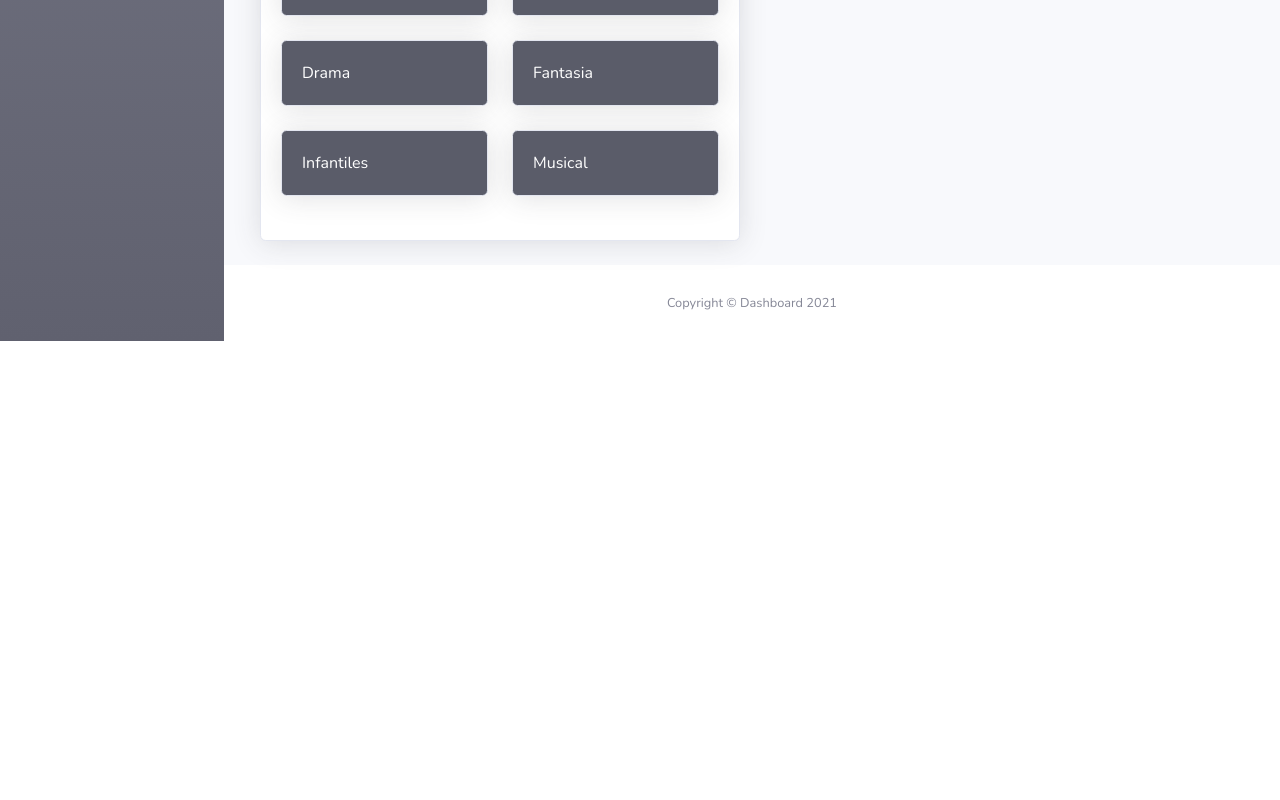
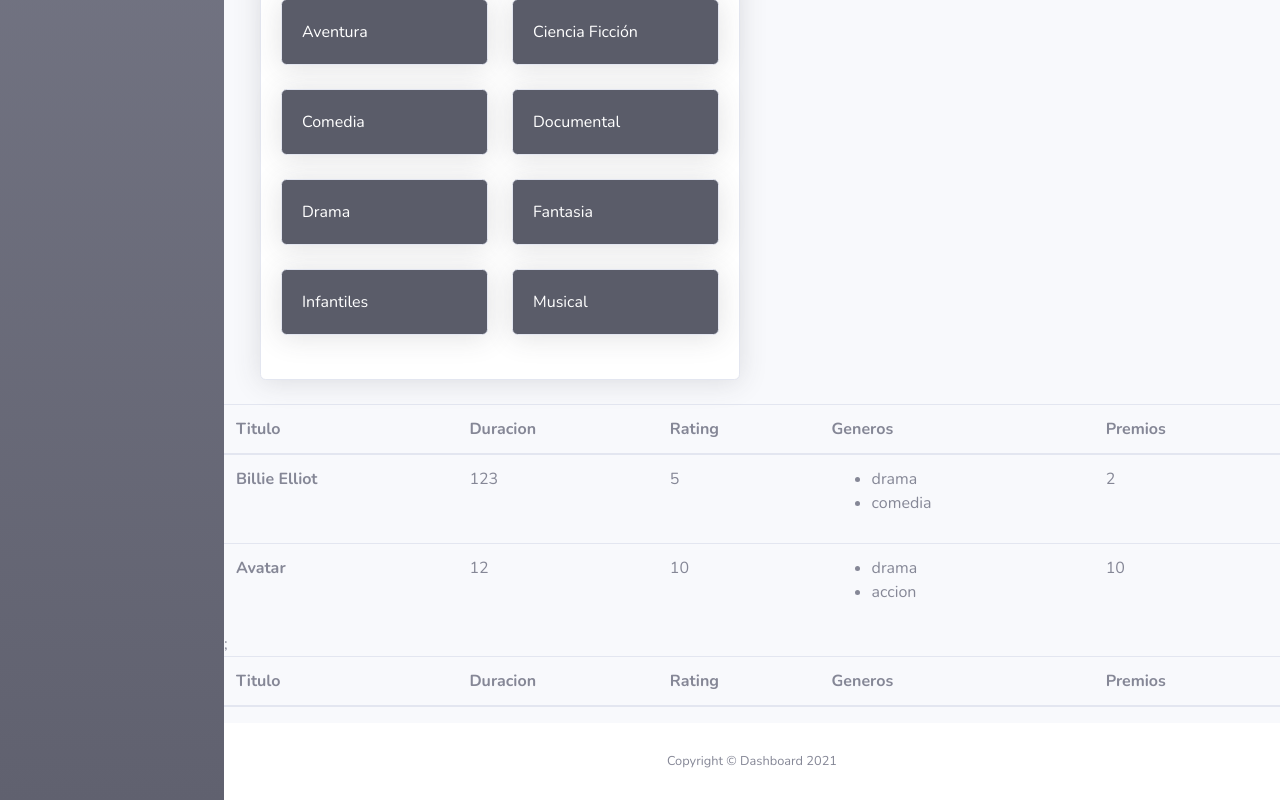
Before and after one commit to LucasSanjurjo/React-DH, a React (Create React App) app: page / in a window 1280 px wide. Shown: the part 1193-1993 px from the top of the page. Before the commit the page ends 1534 px from the top, so only its background shows below. Built offline with nearby package versions, Linux system fonts and the light colour scheme.

Commit message:
vinculando props y recorriendo arrays

```diff
--- a/public/index.html
+++ b/public/index.html
@@ -32,7 +32,7 @@
       work correctly both with client-side routing and a non-root public URL.
       Learn how to configure a non-root public URL by running `npm run build`.
     -->
-    <title>React App</title>
+    <title>Dashboard</title>
   </head>
   <body>
     <noscript>You need to enable JavaScript to run this app.</noscript>
--- a/src/assets/components/App.js
+++ b/src/assets/components/App.js
@@ -1,13 +1,17 @@
 import Sidebar from "./Sidebar";
+import React from "react";
 import ContentWrapper from "./ContentWrapper";
 import "../css/app.css";
 
 function App() {
   return (
-    <div id="wrapper">
-      <Sidebar />
-      <ContentWrapper />
-    </div>
+    <React.Fragment>
+      <div id="wrapper">
+        <Sidebar />
+        <ContentWrapper />
+
+      </div>
+    </React.Fragment>
   );
 }
 
--- a/src/assets/components/Card.js
+++ b/src/assets/components/Card.js
@@ -1,12 +1,15 @@
+import React from "react";
+import PropTypes  from "prop-types";
+
 function Card(props) {
   return (
     <div className="col-md-4 mb-4">
-      <div className={`card border-left-${props.color}  shadow h-100 py-2"`}>
+      <div className={`card border-left-${props.color}  shadow h-100 py-2`}>
         <div className="card-body">
           <div className="row no-gutters align-items-center">
             <div className="col mr-2">
               <div
-                className={`"text-xs font-weight-bold text-${props.color} text-uppercase mb-1"`}
+                className={`text-xs font-weight-bold text-${props.color} text-uppercase mb-1`}
               >
                 {props.titulo}
               </div>
@@ -22,7 +25,7 @@ function Card(props) {
       </div>
     </div>
   );
-};
+}
 
 Card.defaultProps = {
   titulo: "Hola",
@@ -31,4 +34,11 @@ Card.defaultProps = {
   icono: "user-check",
 };
 
+Card.propTypes = {
+  titulo: PropTypes.string.isRequired,
+  color: PropTypes.oneOf(["primary","success","warning","danger"]).isRequired,
+  cifra: PropTypes.oneOfType([PropTypes.string,PropTypes.number]).isRequired,
+  icono: PropTypes.string
+};
+
 export default Card;
--- a/src/assets/components/ContentRowMovies.js
+++ b/src/assets/components/ContentRowMovies.js
@@ -22,7 +22,14 @@ function ContentRowMovies() {
     icono: "user-check",
   };
 
-  let cardProps = [moviesInDB, totalAwards, actorsQuantity];
+  let loQueSea = {
+    titulo: "S" ,
+    color: "danger",
+    cifra: "true",
+    icono: "user-check",
+  };
+
+  let cardProps = [moviesInDB, totalAwards, actorsQuantity, loQueSea];
 
   return (
     <div className="row">
--- a/src/assets/components/ContentRowTop.js
+++ b/src/assets/components/ContentRowTop.js
@@ -1,20 +1,24 @@
+import React from "react";
 import ContentRowMovies from "./ContentRowMovies";
 import LastMovieInDb from "./LastMovieInDb";
 import GenresInDb from "./GenresInDb";
 
 function ContentRowTop() {
   return (
+    <React.Fragment>
     <div className="container-fluid">
-      <div className="d-sm-flex align-items-center justify-content-between mb-4">
+      <div className="d-sm-flex aligns-items-center justify-content-between mb-4">
         <h1 className="h3 mb-0 text-gray-800">App Dashboard</h1>
       </div>
 
       <ContentRowMovies />
+      <LastMovieInDb />
+      <GenresInDb />
 
-      <LastMovieInDb />
+    </div>
 
-      <GenresInDb />
-    </div>
+
+  </React.Fragment>
   );
 }
 
--- a/src/assets/components/ContentWrapper.js
+++ b/src/assets/components/ContentWrapper.js
@@ -1,16 +1,23 @@
+import React from "react";
 import ContentRowTop from "./ContentRowTop";
 import Footer from "./Footer";
+import Table from "./Table";
 import Topbar from "./Topbar";
 
 function ContentWrapper() {
   return (
+    <React.Fragment>
       <div id="content-wrapper" className="d-flex flex-column">
         <div id="content">
           <Topbar />
+
           <ContentRowTop />
+
+          <Table />
           <Footer />
         </div>
       </div>
+    </React.Fragment>
   );
 }
 
--- /dev/null
+++ b/src/assets/components/Table.js
@@ -0,0 +1,52 @@
+import TableRow from "./TableRow";
+
+function Table() {
+  const peliculas = [
+    {
+      titulo: "Billie Elliot",
+      duracion: 123,
+      rating: 5,
+      generos: ["drama", "comedia"],
+      premios: 2,
+    },
+    {
+      titulo: "Avatar",
+      duracion: 12,
+      rating: 10,
+      generos: ["drama", "accion"],
+      premios: 10,
+    },
+  ];
+
+  return (
+    <>
+      <table className="table">
+        <thead>
+          <tr>
+            <th scope="col">Titulo</th>
+            <th scope="col">Duracion</th>
+            <th scope="col">Rating</th>
+            <th scope="col">Generos</th>
+            <th scope="col">Premios</th>
+          </tr>
+        </thead>
+        <tbody>
+          {peliculas.map((pelicula, index)=>{
+            return <TableRow {...pelicula} key = {index} />
+          })};
+        </tbody>
+        <thead>
+          <tr>
+            <th scope="col">Titulo</th>
+            <th scope="col">Duracion</th>
+            <th scope="col">Rating</th>
+            <th scope="col">Generos</th>
+            <th scope="col">Premios</th>
+          </tr>
+        </thead>
+      </table>
+    </>
+  );
+}
+
+export default Table;
--- /dev/null
+++ b/src/assets/components/TableRow.js
@@ -0,0 +1,19 @@
+function TableRow(props) {
+  return (
+    <tr>
+      <th scope="row">{props.titulo}</th>
+      <td>{props.duracion}</td>
+      <td>{props.rating}</td>
+      <td>
+        <ul>
+          {props.generos.map((genero, index) => {
+            return <li key ={index} >{genero}</li>;
+          })}
+        </ul>
+      </td>
+      <td>{props.premios}</td>
+    </tr>
+  );
+}
+
+export default TableRow;
```
Lines whose indentation alone changed are shown as unchanged.
